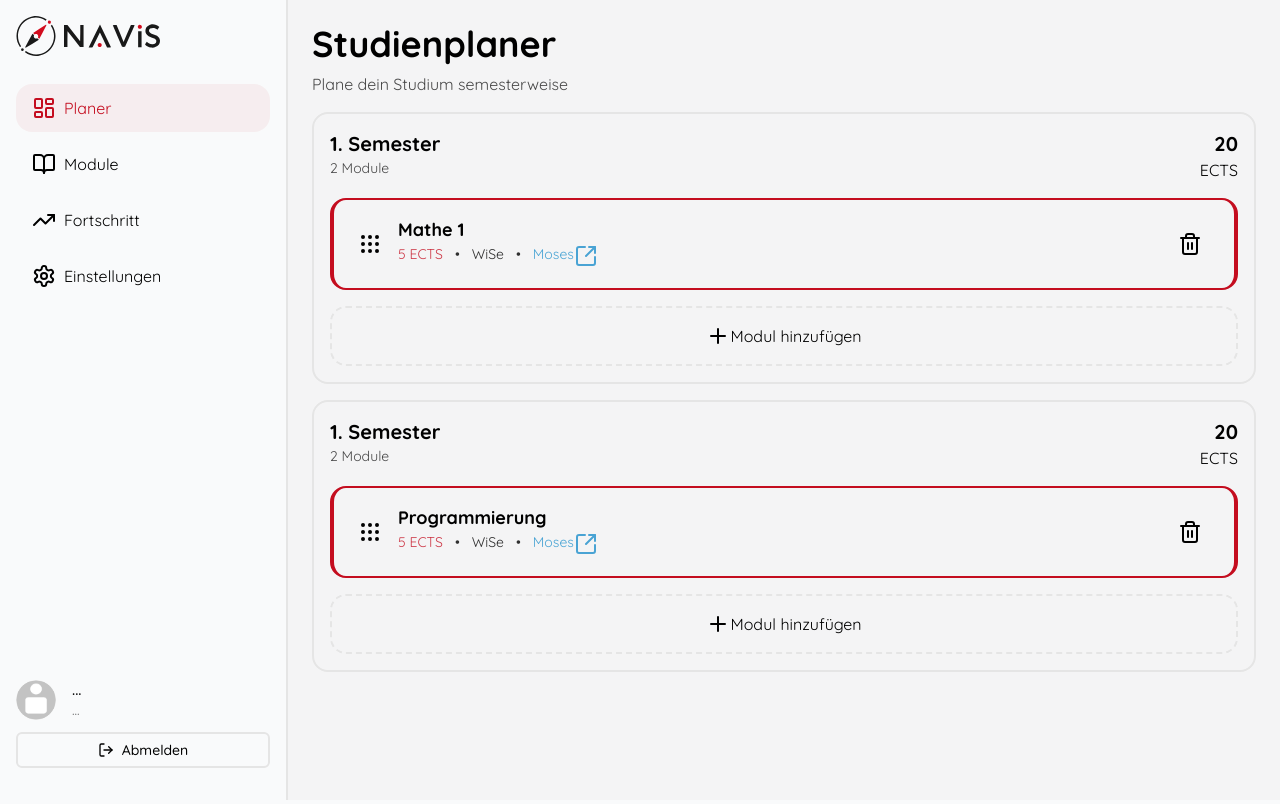
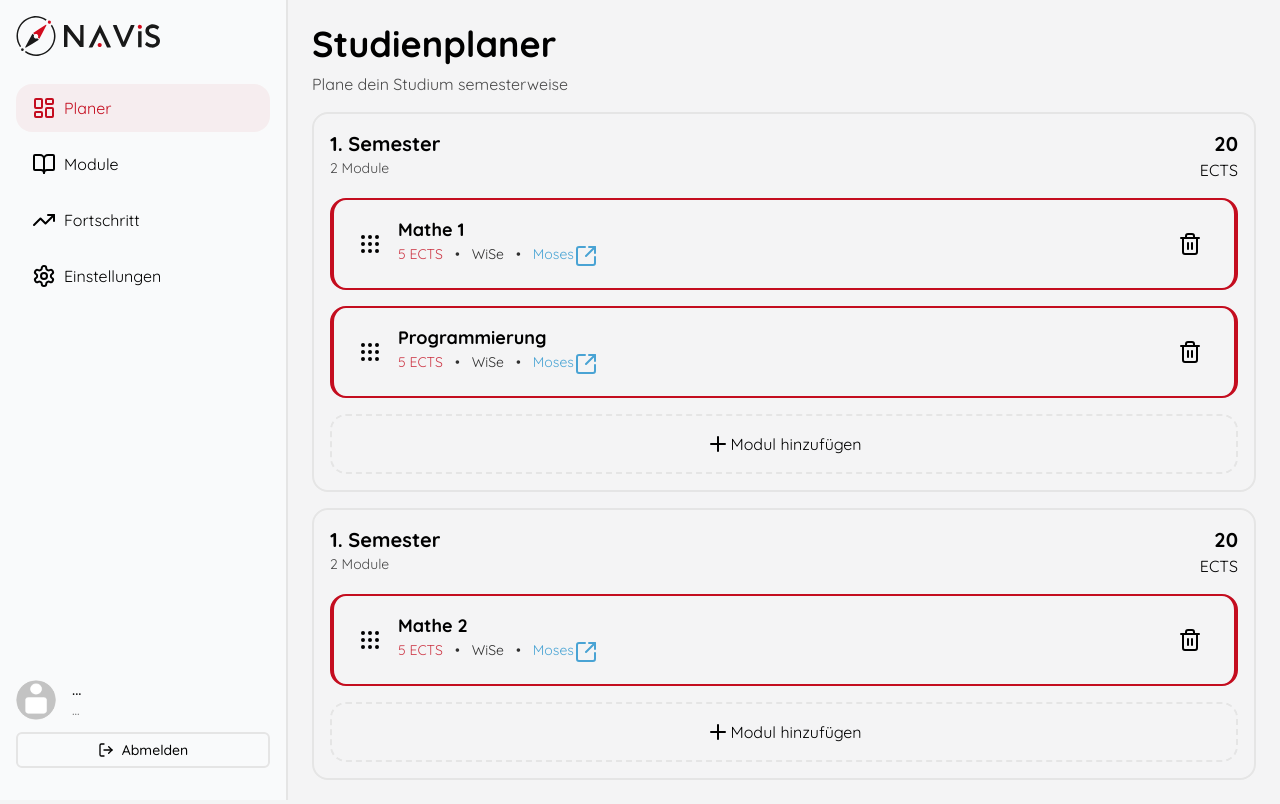
Before and after one commit to TuBerlin-Projekt-Medienerstellung/StudiKompass, a Next.js app: page /protected/planner in a window 1280 px wide. Built offline with nearby package versions, Linux system fonts and the light colour scheme; no server answers.

Commit message:
module in Semester gruppiert, mehrere Module auf einer Semestercard möglich

```diff
--- a/app/protected/planner/page.tsx
+++ b/app/protected/planner/page.tsx
@@ -4,7 +4,12 @@ import React from 'react'
 import SemesterCard from "@/components/semester-card";
 import { useState } from "react";
 
-const modules : modulInfo[] = [
+{/** Dummy Daten zum testen, nach Semester gruppiert, werden durch Fetches aus Supabase ersetzt
+  Wie aus Semester_ID tatsächliche Nummer des Semesters erhalten? */}
+const semesters = [
+  {
+    nummer: 1,
+    modules: [
       {
         modul_id: 345,
         name: "Mathe 1",
@@ -27,6 +32,25 @@ const modules : modulInfo[] = [
         arbeitsaufwand: 120,
         link: "/moses",
       },
+    ],
+  },
+
+  {
+    nummer: 2,
+    modules: [
+      {
+        modul_id: 999,
+        name: "Mathe 2",
+        leistungspunkte: 5,
+        semester: "SoSe",
+        modulArt: "Pflicht",
+        beschreibung: "Lorem ipsum",
+        examform: "Klausur",
+        arbeitsaufwand: 150,
+        link: "/moses",
+      },
+    ],
+  },
 ];
 
 const Page = () => {
@@ -42,14 +66,12 @@ const Page = () => {
                 <p className="opacity-70">Plane dein Studium semesterweise</p>
           </div>
 
-          {modules.map((m) => (
+
+        {semesters.map((semester) => (
         <SemesterCard
-            key={m.modul_id}
-            modul={m}
-            onClick={() => {
-              setModul(m);
-              setIsOpen(true);
-            }}
+            key={semester.nummer}
+            module={semester.modules}
+            onClick={() => console.log(semester.nummer)}
           />
         ))}
 
--- a/components/modul-card-modal.tsx
+++ b/components/modul-card-modal.tsx
@@ -6,6 +6,7 @@ import { X , SquareArrowOutUpRight, Circle, CircleCheckBig,} from 'lucide-react'
 import { link } from "fs";
 import { details } from "@/constants";
 
+{/**wahrscheinlich neuer type notwendig um alle Infos aus Supabase zu holen, momentan noch modulInfo aus types.d.ts */}
 interface ModulInfoSupabase {
     modul_id: number;
     name: string;
@@ -26,7 +27,7 @@ interface ModulInfoSupabase {
 type Props = {
   isOpen: boolean;
   onClose: () => void;
-  modul: ModulInfoSupabase | null;
+  modul: modulInfo | null;
 };
 
 const ModulCardModal = ({
@@ -43,6 +44,7 @@ const ModulCardModal = ({
 
   if (!modul || !isOpen) return null;
 
+  {/** Eigentlich noch notwendig: Dozent, pruefungsform (nicht in modulInfo -> neuer type?) */}
   const {
     modul_id,
     name,
@@ -51,12 +53,7 @@ const ModulCardModal = ({
     modulArt,
     link,
     beschreibung,
-    lernergebnisse,
-    voraussetzungen,
-    pruefungsform,
-    pruefungselemente,
-    benotet,
-    pruefungsBeschreibung,
+
   } = modul;
 
 
@@ -66,7 +63,7 @@ const ModulCardModal = ({
         <div>
             {/**wird nur ausgeführt wenn modul =! NULL */}
             {modul && (
-        <div className={`fixed bottom-0 left-0 md:left-72 right-0 flex justify-center transition-transform transform duration-300 ease-out ${
+        <div className={`fixed z-50 bg-black/50 rounded-t-xl bottom-0 left-0 md:left-72 right-0 flex justify-center transition-transform transform duration-300 ease-out ${
         isOpen ? "translate-y-0" : "translate-y-full pointer-events-none"
         }`}>
             <div
@@ -84,7 +81,7 @@ const ModulCardModal = ({
                     </div>
 
                     <h1 className="font-bold md:text-2xl text-xl">
-                        {name}
+                        {modul.name}
                     </h1>
                     <div className="flex flex-row justify-items-start gap-4">
                         <p className="text-flag-red">
@@ -96,7 +93,7 @@ const ModulCardModal = ({
                         </p>
                         <div>•</div>
                         <p>
-                            {modul.lehrlernformen}
+                            {modul.modulArt}
                         </p>
                     </div>
                 </header>
@@ -131,7 +128,7 @@ const ModulCardModal = ({
                             Prüfungsform
                         </p>
                         <p className="font-semibold">
-                            {modul.pruefungsform}
+                            {/**{modul.pruefungsform} */}
                         </p>
                     </div>
                 </div>
--- a/components/semester-card.tsx
+++ b/components/semester-card.tsx
@@ -5,12 +5,13 @@ import ModulCardModal from '@/components/modul-card-modal';
 import {Plus} from 'lucide-react';
 import { useState } from "react";
 
+{/** bekommt alle Module eines Semesters in einem Array von type modulInfo*/}
 type Props = {
-  modul: modulInfo;
+  module: modulInfo[];
   onClick: () => void;
 };
 
-const SemesterCard = ({modul, onClick }: Props) => {
+const SemesterCard = ({module, onClick }: Props) => {
 
     const [isOpen, setIsOpen] = useState(false);
     const [selectedModul, setSelectedModul] = useState<modulInfo | null>(null);
@@ -20,6 +21,9 @@ const SemesterCard = ({modul, onClick }: Props) => {
         <div onClick={onClick} className="border-2 rounded-2xl p-4 gap-4 flex flex-col cursor-pointer">
             <header className="flex justify-between">
                 <div>
+                    {/** Hier fehlen Funktionen, die die Infos dynamisch füllen:
+                     * Welches Semester? Wie viele Module im Semester? Summe ECTS aller Module im Semester?
+                     */}
                     <h2 className="font-bold text-xl">1. Semester
                     </h2>
                     <p className="opacity-70 text-sm">2 Module</p>
@@ -30,15 +34,20 @@ const SemesterCard = ({modul, onClick }: Props) => {
                 </div>
             </header>
 
+            {module.map((modul) => (
             <SemesterModulCard
+                key={modul.modul_id}
                 modul={modul}
                 onClick={() => {
                 console.log(modul.name);setSelectedModul(modul);
               setIsOpen(true);}}/>
+            ))}
 
+            {/** Button soll zu Modulsuche leiten um von da Module hinzufügen zu können */}
             <button className="border-2 border-dashed rounded-2xl flex items-center justify-center px-6 py-4">
                 <Plus/> Modul hinzufügen
             </button>
+
             <ModulCardModal
                 isOpen={isOpen}
                 onClose={() => setIsOpen(false)}
```
Lines whose indentation alone changed are shown as unchanged.
